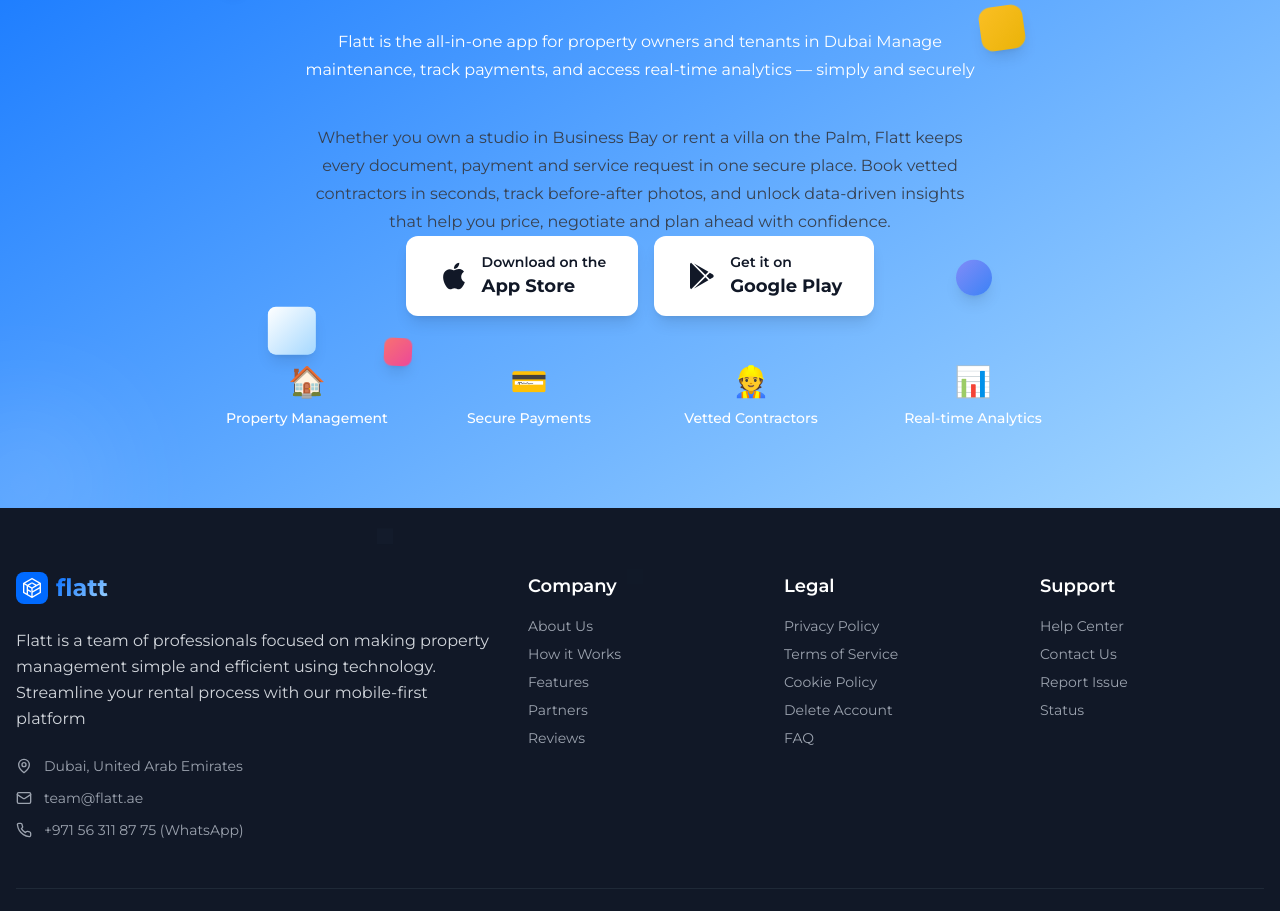
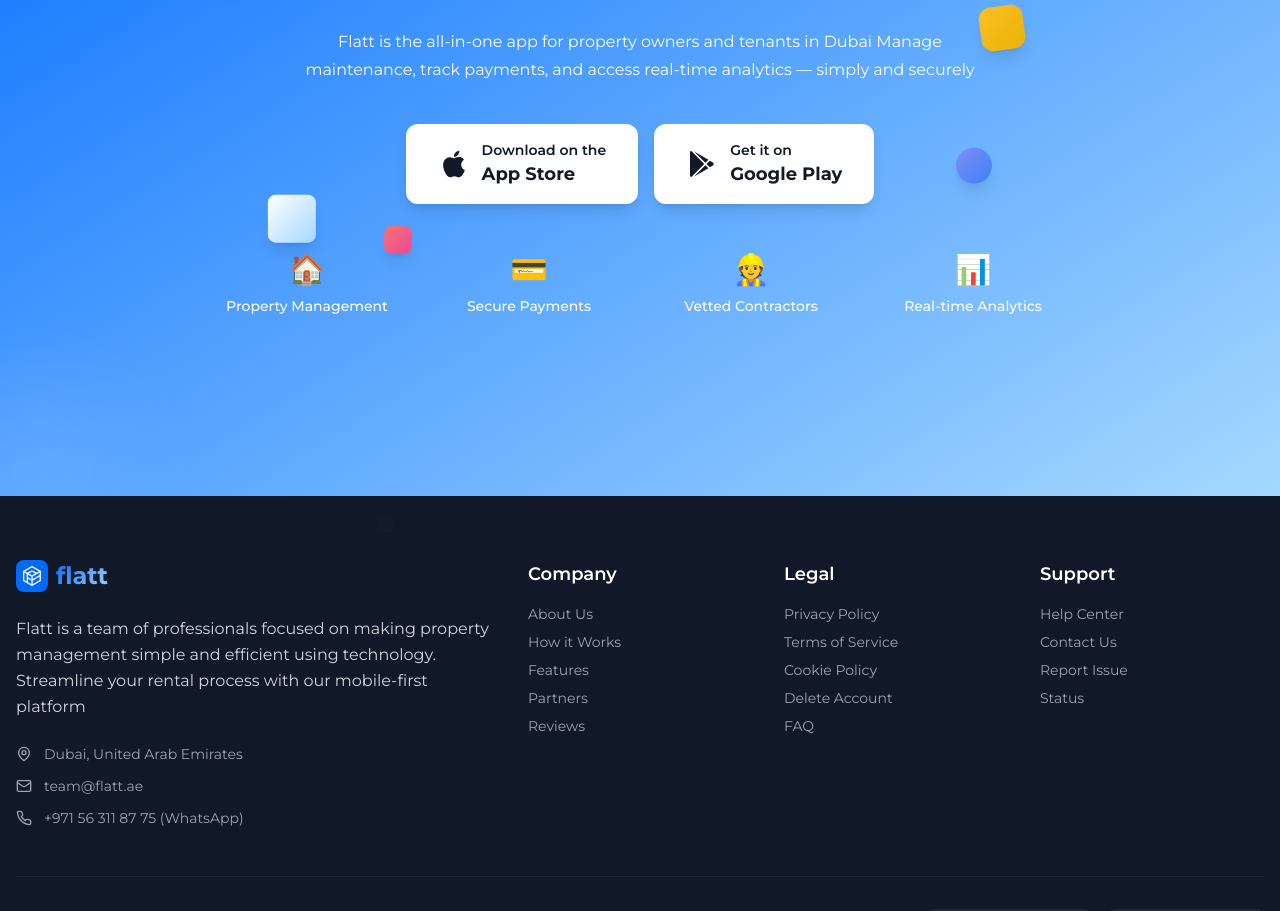
Before and after one commit to ssuvorin/flatt-website, a Next.js app: page / in a window 1280 px wide. Shown: the part 4860-5771 px from the top of the page. Built offline with nearby package versions, Linux system fonts and the light colour scheme.

Commit message:
fix: hide SEO text with sr-only, add pnpm enable step to CI

```diff
--- a/components/CTA.tsx
+++ b/components/CTA.tsx
@@ -32,7 +32,7 @@
           </p>
         </div>
 
-        <section className="prose mx-auto text-center px-4 mt-8">
+        <section className="sr-only">
           <p>
             Whether you own a studio in Business Bay or rent a villa on the Palm, Flatt keeps every document,
             payment and service request in one secure place. Book vetted contractors in seconds,
```
